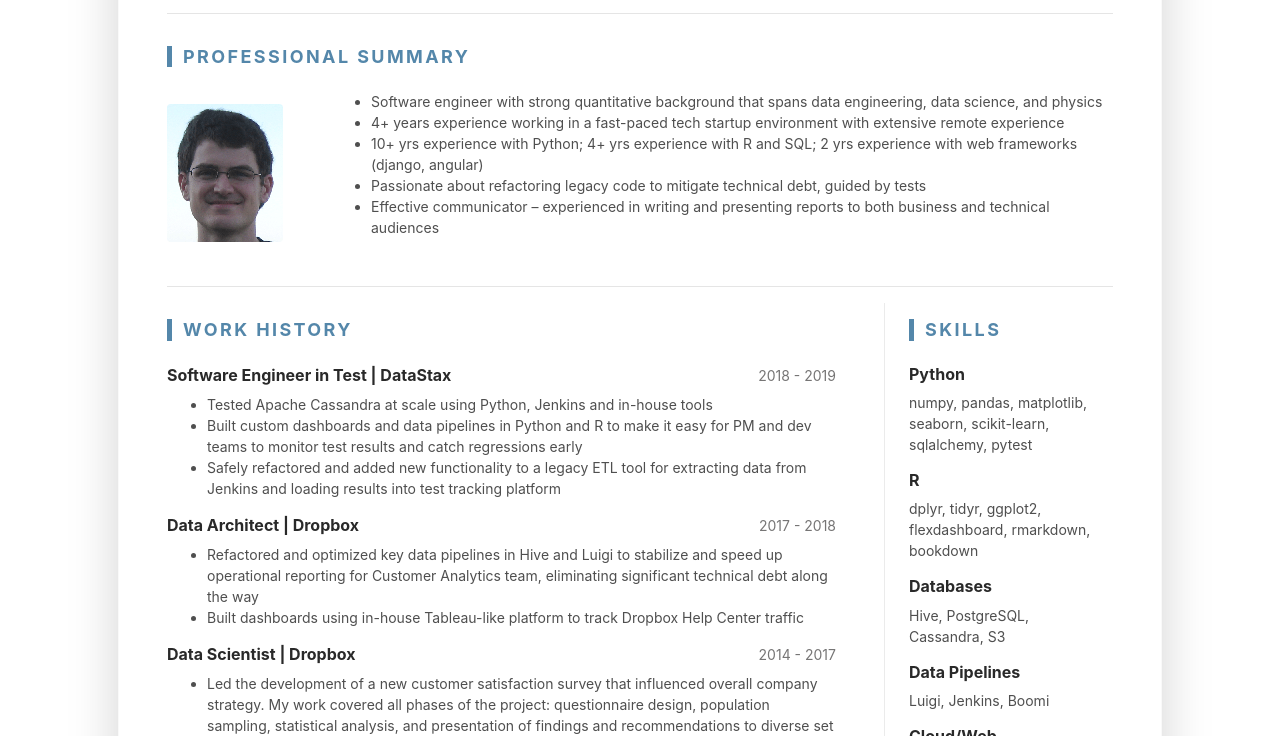
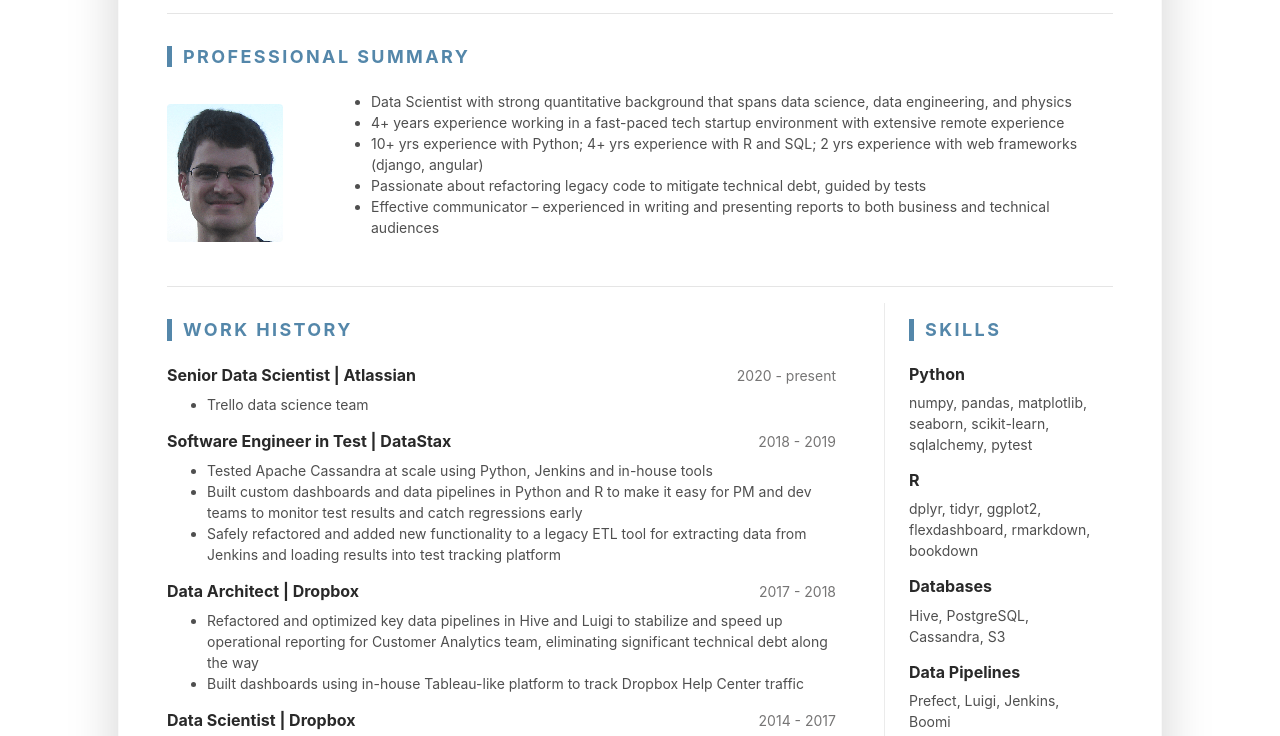
Before and after one commit to grollins/geoff-site, a plain HTML site: page index.html in a window 1280 px wide. Shown: the part 183-919 px from the top of the page. Drawn offline with Linux system fonts and the light colour scheme.

Commit message:
Update to include new role

```diff
--- a/index.html
+++ b/index.html
@@ -1,7 +1,7 @@
 <!DOCTYPE html>
 <html lang="en">
 <head>
-	<title>Geoff Rollins, Data Engineer</title>
+	<title>Geoff Rollins, Data Scientist</title>
 
 	<!-- Meta -->
 	<meta charset="utf-8">
@@ -32,7 +32,7 @@
 					<div class="row align-items-center">
 						<div class="resume-title col-12 col-md-6 col-lg-8 col-xl-9">
 							<h2 class="resume-name mb-0 text-uppercase">Geoff Rollins</h2>
-							<div class="resume-tagline mb-3 mb-md-0">Data Engineer | Data Scientist | Biophysics PhD</div>
+							<div class="resume-tagline mb-3 mb-md-0">Data Scientist | Data Engineer | Biophysics PhD</div>
 						</div><!--//resume-title-->
 						<div class="resume-contact col-12 col-md-6 col-lg-4 col-xl-3">
 							<ul class="list-unstyled mb-0">
@@ -51,7 +51,7 @@
 						<img class="resume-profile-image mb-3 mb-md-0 mr-md-5 ml-md-0 rounded mx-auto" src="assets/images/geoff.png" alt="image">
 						<div class="media-body text-left">
 							<ul class="resume-list">
-								<li>Software engineer with strong quantitative background that spans data engineering, data science, and physics</li>
+								<li>Data Scientist with strong quantitative background that spans data science, data engineering, and physics</li>
 								<li>4+ years experience working in a fast-paced tech startup environment with extensive remote experience</li>
 								<li>10+ yrs experience with Python; 4+ yrs experience with R and SQL; 2 yrs experience with web frameworks (django, angular)</li>
 								<li>Passionate about refactoring legacy code to mitigate technical debt, guided by tests</li>
@@ -66,6 +66,17 @@
 						<div class="resume-main col-12 col-lg-8 col-xl-9 pr-0 pr-lg-5">
 							<section class="work-section py-3">
 								<h3 class="text-uppercase resume-section-heading mb-4">Work History</h3>
+								<div class="item mb-3">
+									<div class="item-heading row align-items-center mb-2">
+										<h4 class="item-title col-12 col-md-6 col-lg-8 mb-2 mb-md-0">Senior Data Scientist | Atlassian</h4>
+										<div class="item-meta col-12 col-md-6 col-lg-4 text-muted text-left text-md-right">2020 - present</div>
+									</div>
+									<div class="item-content">
+										<ul class="resume-list">
+											<li>Trello data science team</li>
+										</ul>
+									</div>
+								</div><!--//item-->
 								<div class="item mb-3">
 									<div class="item-heading row align-items-center mb-2">
 										<h4 class="item-title col-12 col-md-6 col-lg-8 mb-2 mb-md-0">Software Engineer in Test | DataStax</h4>
@@ -164,7 +175,7 @@
 									<div class="item">
 										<h4 class="item-title">Data Pipelines</h4>
 										<ul class="list-unstyled resume-skills-list">
-											<li class="mb-2">Luigi, Jenkins, Boomi<li>
+											<li class="mb-2">Prefect, Luigi, Jenkins, Boomi<li>
 										</ul>
 									</div><!--//item-->
 									<div class="item">
```
